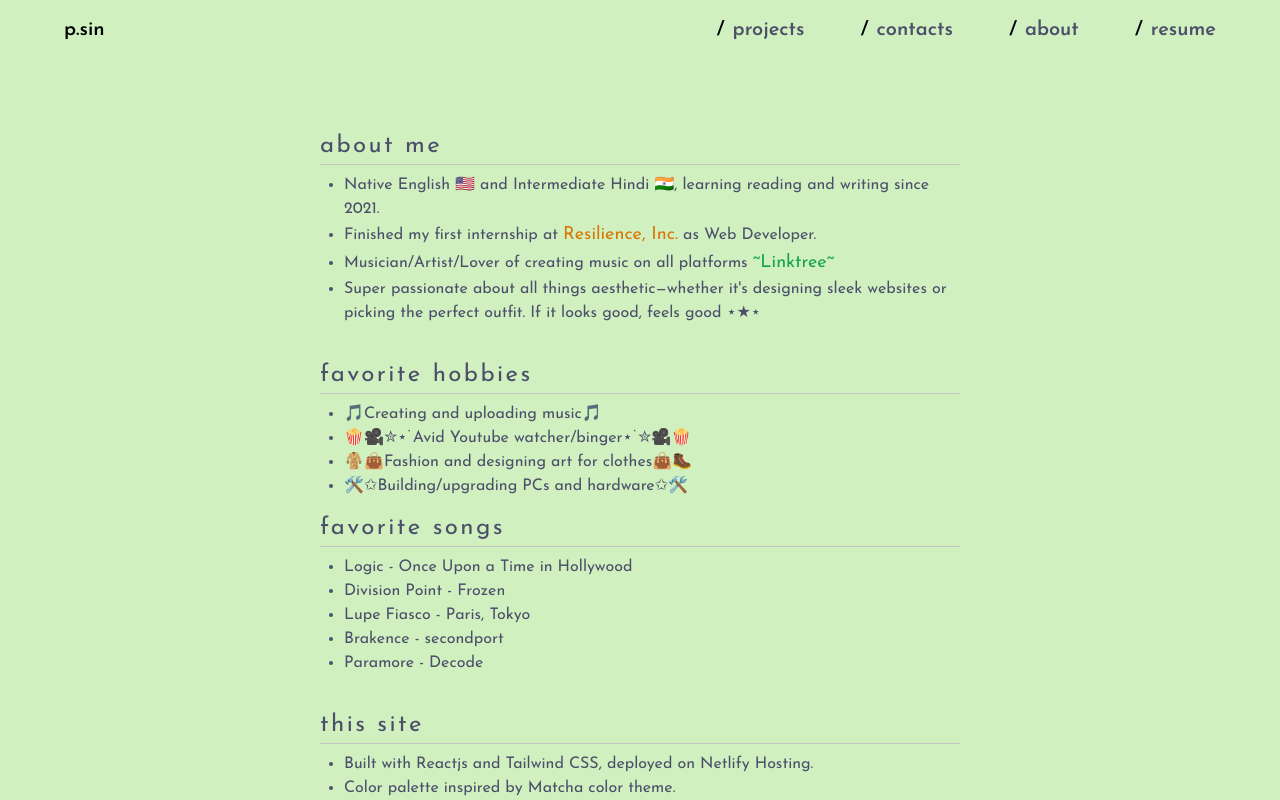
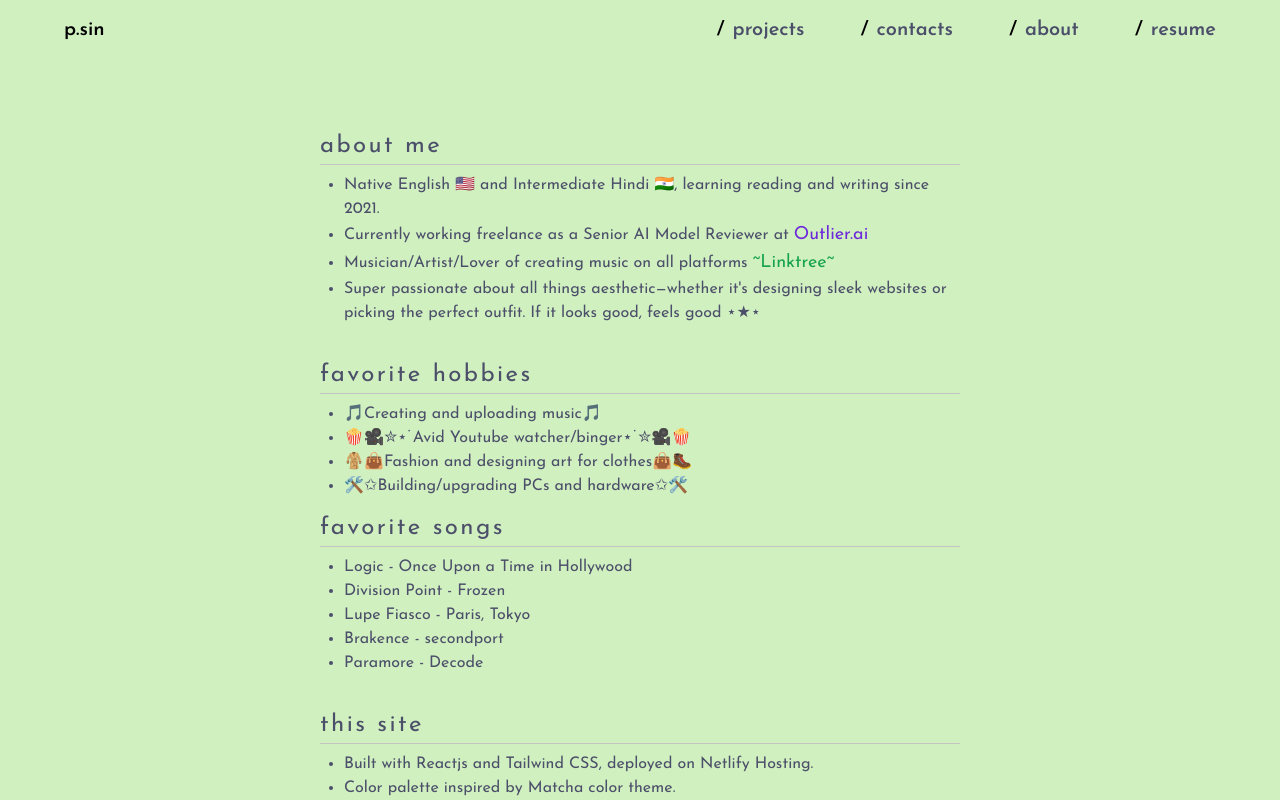
Before and after one commit to parthsinha1/myPortfolio, a React (Vite) app: page /about in a window 1280 px wide. Shown: the top 800 px of the page. Built offline with nearby package versions, Linux system fonts and the light colour scheme; a web font is replaced by a local one.

Commit message:
updated about me

```diff
--- a/src/pages/about.jsx
+++ b/src/pages/about.jsx
@@ -18,15 +18,15 @@ export default function About() {
               Native English 🇺🇸 and Intermediate Hindi 🇮🇳, learning reading and
               writing since 2021.
             </li>
-            <li> Finished my first internship at {" "}
+            <li> Currently working freelance as a Senior AI Model Reviewer at {" "}
               <a
-                href="https://www.mylearningtools.org"
+                href="https://outlier.ai/"
                 target="_blank"
                 className="hover:underline"
               >
-                <span className="text-lg text-amber-600 ">Resilience, Inc.</span>
+                <span className="text-lg text-violet-700 ">Outlier.ai</span>
 
-              </a> {" "}  as Web Developer.
+              </a> {" "}
             </li>
             <li>Musician/Artist/Lover of creating music on all platforms {" "}
             <a
```
